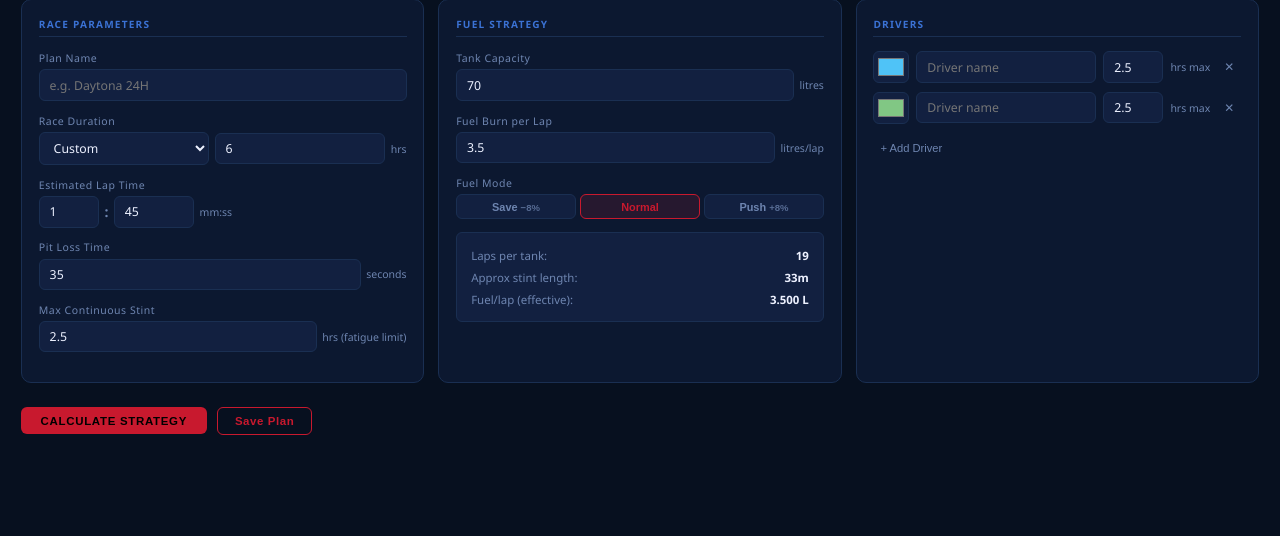
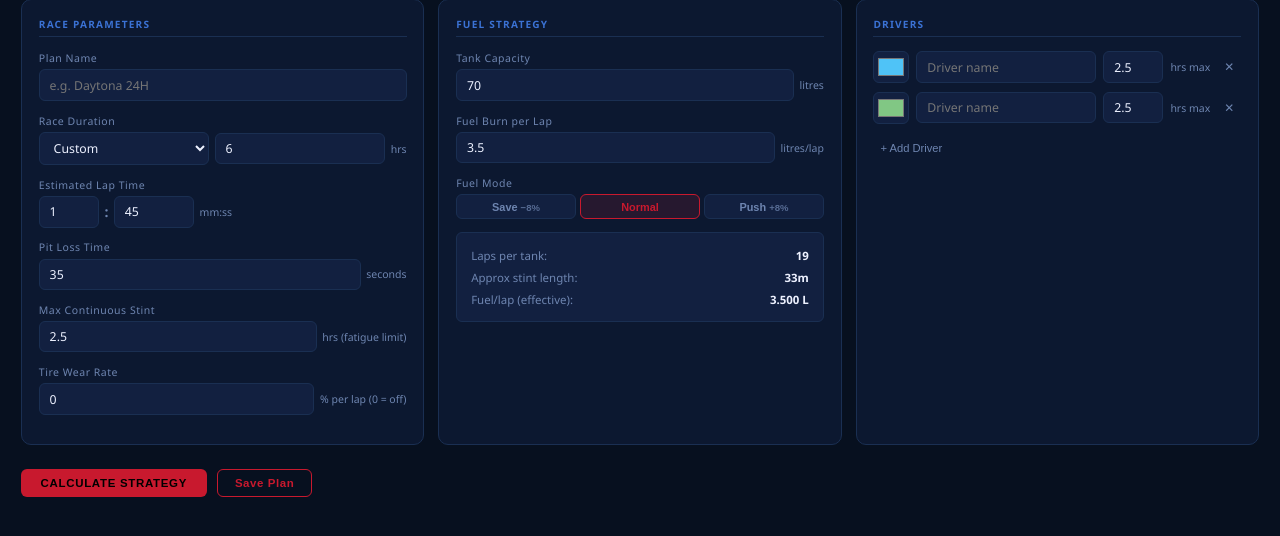
Before and after one commit to OblivionsPeak/endurance-planner, a Flask app: page / in a window 1280 px wide. Shown: the part 117-653 px from the top of the page. Run offline with Flask 3, Linux system fonts and the light colour scheme; data that the repository does not hold is empty; some libraries are stand-ins or nearby versions.

Commit message:
Add tire wear percentage — estimated from wear rate and actual manual entry
- Tire Wear Rate field (% per lap) added to Setup / Race Parameters
- Stint Plan: Est. Wear column calculated as (age + laps) × rate, color-coded green/yellow/red
- Live Mode tire prompt: outgoing wear % field records actual wear from MFD on current stint; saves to DB on confirm
- Actual wear shown below estimated wear in stint table once recorded
- Export: Est. Wear and Actual Wear columns added to stint strategy table
- tire_wear_pct column added to stints table via safe ALTER IF NOT EXISTS migration

Co-Authored-By: Claude Sonnet 4.6 <noreply@anthropic.com>

```diff
--- a/app.py
+++ b/app.py
@@ -92,6 +92,7 @@ def init_db():
     cur.execute("ALTER TABLE stints ADD COLUMN IF NOT EXISTS tire_compound TEXT")
     cur.execute("ALTER TABLE stints ADD COLUMN IF NOT EXISTS tire_set TEXT")
     cur.execute("ALTER TABLE stints ADD COLUMN IF NOT EXISTS tire_age_laps INTEGER")
+    cur.execute("ALTER TABLE stints ADD COLUMN IF NOT EXISTS tire_wear_pct FLOAT")
     conn.commit()
     cur.close()
     conn.close()
@@ -351,7 +352,7 @@ def recalculate(plan_id):
 def patch_stint(plan_id, stint_id):
     """Update tire data (and optionally completion state) for a single stint."""
     data    = request.get_json() or {}
-    allowed = ('tire_compound', 'tire_set', 'tire_age_laps', 'is_complete', 'actual_end_lap')
+    allowed = ('tire_compound', 'tire_set', 'tire_age_laps', 'tire_wear_pct', 'is_complete', 'actual_end_lap')
     fields  = []
     values  = []
     for key in allowed:
@@ -477,7 +478,7 @@ def _get_stints(plan_id):
     return db_exec(
         """SELECT s.id, s.stint_num, s.start_lap, s.end_lap, s.pit_lap,
                   s.fuel_load, s.fuel_mode, s.is_complete, s.actual_end_lap,
-                  s.tire_compound, s.tire_set, s.tire_age_laps,
+                  s.tire_compound, s.tire_set, s.tire_age_laps, s.tire_wear_pct,
                   d.name AS driver_name, d.color AS driver_color
            FROM stints s
            LEFT JOIN drivers d ON s.driver_id = d.id
--- a/static/app.js
+++ b/static/app.js
@@ -120,6 +120,7 @@ function populateSetupForm(plan) {
   $('#maxContinuousHrs').value = c.max_continuous_hrs || 2.5;
   $('#fuelCapacity').value  = c.fuel_capacity_l || 70;
   $('#fuelPerLap').value    = c.fuel_per_lap_l || 3.5;
+  $('#tireWearRate').value  = c.tire_wear_rate_pct ?? 0;
 
   state.fuelMode = c.fuel_mode || 'normal';
   $$('.mode-btn').forEach(b => b.classList.toggle('active', b.dataset.mode === state.fuelMode));
@@ -140,6 +141,7 @@ function buildConfig() {
     fuel_capacity_l:    parseFloat($('#fuelCapacity').value)  || 70,
     fuel_per_lap_l:     parseFloat($('#fuelPerLap').value)    || 3.5,
     fuel_mode:          state.fuelMode,
+    tire_wear_rate_pct: parseFloat($('#tireWearRate').value) || 0,
   };
 }
 
@@ -302,10 +304,11 @@ function renderStintTable(plan) {
     return;
   }
 
-  const config     = plan.config || {};
-  const fuelCap    = config.fuel_capacity_l || 70;
-  const lapTimeSec = config.lap_time_s || 90;
-  const totalLaps  = stints[stints.length - 1]?.end_lap || 1;
+  const config       = plan.config || {};
+  const fuelCap      = config.fuel_capacity_l || 70;
+  const lapTimeSec   = config.lap_time_s || 90;
+  const totalLaps    = stints[stints.length - 1]?.end_lap || 1;
+  const wearRate     = config.tire_wear_rate_pct || 0;
 
   // meta badges
   const fpl         = config.fuel_per_lap_l * (MODE_MULT[config.fuel_mode] || 1);
@@ -328,6 +331,7 @@ function renderStintTable(plan) {
           <th>#</th>
           <th>Driver</th>
           <th>Tires</th>
+          <th>Est. Wear</th>
           <th>Start Lap</th>
           <th>End Lap</th>
           <th>Laps</th>
@@ -354,6 +358,15 @@ function renderStintTable(plan) {
     const ageVal  = s.tire_age_laps != null ? s.tire_age_laps : '';
     const setVal  = s.tire_set || '';
 
+    // Estimated wear: (starting age + laps this stint) × rate, capped at 100
+    const startAge   = s.tire_age_laps != null ? s.tire_age_laps : 0;
+    const estWear    = wearRate > 0 ? Math.min(Math.round((startAge + laps) * wearRate), 100) : null;
+    const wearColor  = estWear == null ? '' : estWear >= 80 ? 'var(--red)' : estWear >= 55 ? 'var(--yellow)' : 'var(--green)';
+    const actualWear = s.tire_wear_pct != null ? `<span class="actual-wear-tag">${fmt(s.tire_wear_pct, 0)}% actual</span>` : '';
+    const wearCell   = estWear != null
+      ? `<span style="color:${wearColor};font-weight:600">${estWear}%</span> <span class="wear-label">est</span>${actualWear}`
+      : (s.tire_wear_pct != null ? `${fmt(s.tire_wear_pct, 0)}%` : '<span style="color:var(--text-muted)">—</span>');
+
     html += `
       <tr class="${isLast ? 'last-stint' : ''}">
         <td>${s.stint_num}</td>
@@ -368,6 +381,7 @@ function renderStintTable(plan) {
             <input type="number" class="tire-age-inp" data-stint-id="${s.id}" value="${ageVal}" placeholder="Age"  min="0" max="999" title="Laps already on tires" />
           </div>
         </td>
+        <td class="wear-cell">${wearCell}</td>
         <td>${s.start_lap}</td>
         <td>${s.end_lap}</td>
         <td>${laps}</td>
@@ -534,24 +548,36 @@ async function completStintNow(planId, stintId) {
 }
 
 function showTirePrompt(btn, planId, currentStintId, nextStint) {
+  // currentStint = the stint just finished; we record its actual wear + next stint's incoming tires
+  const currentStint = state.activePlan?.stints?.find(s => s.id === currentStintId);
   const existing = {
-    cmp: nextStint.tire_compound || '',
-    set: nextStint.tire_set      || '',
-    age: nextStint.tire_age_laps != null ? nextStint.tire_age_laps : '',
+    cmp:  nextStint.tire_compound || '',
+    set:  nextStint.tire_set      || '',
+    age:  nextStint.tire_age_laps  != null ? nextStint.tire_age_laps  : '',
+    wear: currentStint?.tire_wear_pct != null ? currentStint.tire_wear_pct : '',
   };
 
   const promptEl = document.createElement('div');
   promptEl.className = 'tire-prompt';
   promptEl.innerHTML = `
+    <div class="tp-row">
+      <span class="tp-label">Outgoing wear:</span>
+      <input type="number" class="tp-wear" value="${existing.wear}" placeholder="%" min="0" max="100" step="0.1" title="Actual wear % on tires coming off" />
+      <span class="tp-unit">%</span>
+    </div>
+    <div class="tp-row">
       <span class="tp-label">Next tires (Stint #${nextStint.stint_num}):</span>
       <select class="tp-cmp">
         <option value="">—</option>
         ${TIRE_OPTS}
       </select>
-    <input type="text"   class="tp-set" value="${existing.set}" placeholder="Set#" maxlength="6" />
-    <input type="number" class="tp-age" value="${existing.age}" placeholder="Age"  min="0" max="999" />
+      <input type="text"   class="tp-set"  value="${existing.set}" placeholder="Set#" maxlength="6" />
+      <input type="number" class="tp-age"  value="${existing.age}" placeholder="Age laps" min="0" max="999" />
+    </div>
+    <div class="tp-row tp-actions">
       <button class="tp-confirm btn-primary">✓ Confirm</button>
       <button class="tp-skip btn-ghost">Skip</button>
+    </div>
   `;
 
   btn.replaceWith(promptEl);
@@ -561,12 +587,20 @@ function showTirePrompt(btn, planId, currentStintId, nextStint) {
 
   async function finish(saveTires) {
     if (saveTires) {
-      const cmp = promptEl.querySelector('.tp-cmp').value;
-      const set = promptEl.querySelector('.tp-set').value.trim();
-      const age = promptEl.querySelector('.tp-age').value;
+      const cmp  = promptEl.querySelector('.tp-cmp').value;
+      const set  = promptEl.querySelector('.tp-set').value.trim();
+      const age  = promptEl.querySelector('.tp-age').value;
+      const wear = promptEl.querySelector('.tp-wear').value;
+      // Save actual wear to the stint that just finished
+      if (wear !== '') {
+        await saveTireData(planId, currentStintId, {
+          tire_wear_pct: parseFloat(wear),
+        });
+      }
+      // Save incoming tire data to the next stint
       await saveTireData(planId, nextStint.id, {
-        tire_compound: cmp  || null,
-        tire_set:      set  || null,
+        tire_compound: cmp || null,
+        tire_set:      set || null,
         tire_age_laps: age !== '' ? parseInt(age) : null,
       });
     }
@@ -669,11 +703,12 @@ function renderExport(plan) {
     return;
   }
 
-  const c          = plan.config || {};
-  const stints     = plan.stints || [];
-  const fuelCap    = c.fuel_capacity_l || 70;
-  const lapTimeSec = c.lap_time_s || 90;
-  const fpl        = (c.fuel_per_lap_l || 3.5) * (MODE_MULT[c.fuel_mode] || 1);
+  const c             = plan.config || {};
+  const stints        = plan.stints || [];
+  const fuelCap       = c.fuel_capacity_l || 70;
+  const lapTimeSec    = c.lap_time_s || 90;
+  const fpl           = (c.fuel_per_lap_l || 3.5) * (MODE_MULT[c.fuel_mode] || 1);
+  const exportWearRate = c.tire_wear_rate_pct || 0;
   const lapsPerTank = Math.floor((fuelCap - fpl) / fpl);
   const totalLaps  = stints[stints.length - 1]?.end_lap || 0;
   const pitStops   = stints.filter(s => s.pit_lap).length;
@@ -713,7 +748,7 @@ function renderExport(plan) {
     <table class="stint-table">
       <thead>
         <tr>
-          <th>#</th><th>Driver</th><th>Tires</th><th>Start Lap</th><th>End Lap</th>
+          <th>#</th><th>Driver</th><th>Tires</th><th>Est. Wear</th><th>Actual Wear</th><th>Start Lap</th><th>End Lap</th>
           <th>Laps</th><th>Stint Time</th><th>Pit Lap</th><th>Fuel Load</th>
         </tr>
       </thead>
@@ -722,14 +757,20 @@ function renderExport(plan) {
           const laps     = s.end_lap - s.start_lap + 1;
           const stintSec = laps * lapTimeSec;
           const isLast   = !s.pit_lap;
-          const tireStr  = s.tire_compound
+          const tireStr   = s.tire_compound
             ? `${TIRE_LABELS[s.tire_compound] || s.tire_compound}${s.tire_set ? ' / ' + s.tire_set : ''}${s.tire_age_laps != null ? ' (' + s.tire_age_laps + ' laps)' : ''}`
             : '—';
+          const sLaps     = s.end_lap - s.start_lap + 1;
+          const sAge      = s.tire_age_laps != null ? s.tire_age_laps : 0;
+          const sEstWear  = exportWearRate > 0 ? Math.min(Math.round((sAge + sLaps) * exportWearRate), 100) + '%' : '—';
+          const sActWear  = s.tire_wear_pct != null ? fmt(s.tire_wear_pct, 0) + '%' : '—';
           return `
             <tr>
               <td>${s.stint_num}</td>
               <td><span class="driver-dot" style="background:${s.driver_color||'#4fc3f7'}"></span>${s.driver_name||'—'}</td>
               <td>${tireStr}</td>
+              <td>${sEstWear}</td>
+              <td>${sActWear}</td>
               <td>${s.start_lap}</td>
               <td>${s.end_lap}</td>
               <td>${laps}</td>
--- a/templates/index.html
+++ b/templates/index.html
@@ -77,6 +77,13 @@
             <div class="input-row">
               <input type="number" id="maxContinuousHrs" step="0.25" min="0.5" max="6" value="2.5" />
               <span class="unit">hrs (fatigue limit)</span>
+            </div>
+          </div>
+          <div class="form-group">
+            <label>Tire Wear Rate</label>
+            <div class="input-row">
+              <input type="number" id="tireWearRate" step="0.1" min="0" max="20" value="0" />
+              <span class="unit">% per lap (0 = off)</span>
             </div>
           </div>
         </div>
```
Also changed, not shown: static/style.css (+30 -5 lines). Lines whose indentation alone changed are shown as unchanged.
